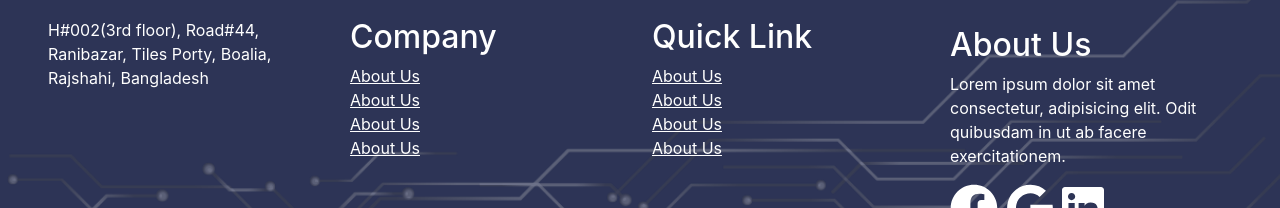
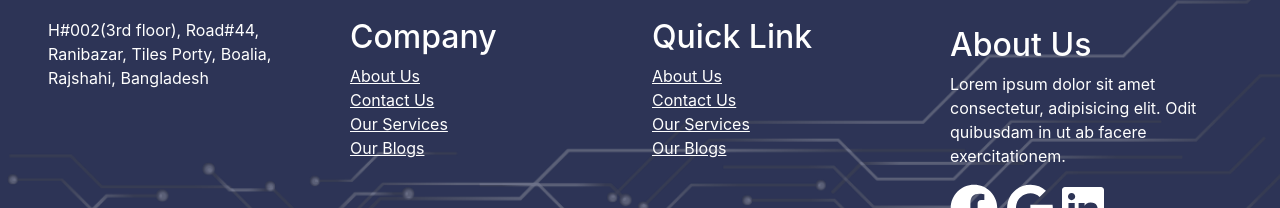
Before and after one commit to mahfuz-antor/mohanonda-IT, a React (Create React App) app: page / in a window 1280 px wide. Shown: the part 990-1198 px from the top of the page. Built offline with nearby package versions, Linux system fonts and the light colour scheme; no server answers.

Commit message:
editng some

```diff
--- a/src/components/Home/Footer/Footer.js
+++ b/src/components/Home/Footer/Footer.js
@@ -14,16 +14,16 @@ const Footer = () => {
             <div className="col-md-3 mt-3">
                 <h2>Company</h2>
                 <a className="text-white" href="#">About Us</a> <br/>
-                <a className="text-white" href="#">About Us</a> <br/>
-                <a className="text-white" href="#">About Us</a> <br/>
-                <a className="text-white" href="#">About Us</a> <br/>
+                <a className="text-white" href="#">Contact Us</a> <br/>
+                <a className="text-white" href="#">Our Services</a> <br/>
+                <a className="text-white" href="#">Our Blogs</a> <br/>
             </div>
             <div className="col-md-3 mt-3">
                 <h2>Quick Link</h2>
                 <a className="text-white" href="#">About Us</a> <br/>
-                <a className="text-white" href="#">About Us</a> <br/>
-                <a className="text-white" href="#">About Us</a> <br/>
-                <a className="text-white" href="#">About Us</a> <br/>
+                <a className="text-white" href="#">Contact Us</a> <br/>
+                <a className="text-white" href="#">Our Services</a> <br/>
+                <a className="text-white" href="#">Our Blogs</a> <br/>
             </div>
             <div className="col-md-3 mt-3 p-2">
                 <h2>About Us</h2>
--- a/src/components/Home/HeaderMain/HeaderMain.js
+++ b/src/components/Home/HeaderMain/HeaderMain.js
@@ -5,7 +5,7 @@ const HeaderMain = () => {
     return (
         <main style={{height:'600px'}} className="row d-flex align-items-center">
             <div className="col-md-4 offset-md-1 p-5  me-4 bg-white">
-                <h2 className="text-info">Your New Smile <br/> Starts Here</h2>
+                <h2 className="text-info">Your IT Service  <br/> Search Here</h2>
                 <p className="text-info">Lorem ipsum dolor sit amet consectetur adipisicing elit. Laborum eos obcaecati incidunt! Labore, at ducimus?</p>
                 <button className="btn btn-info">Get Started</button>
 
```
